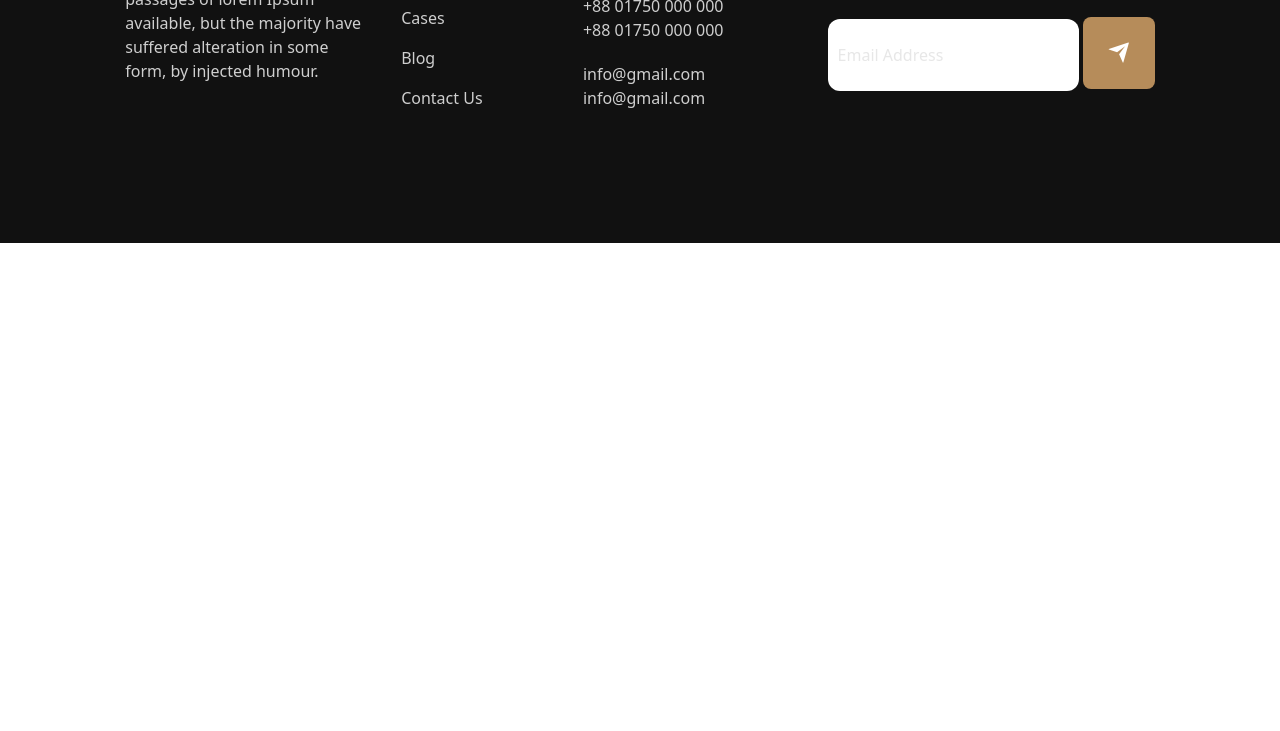
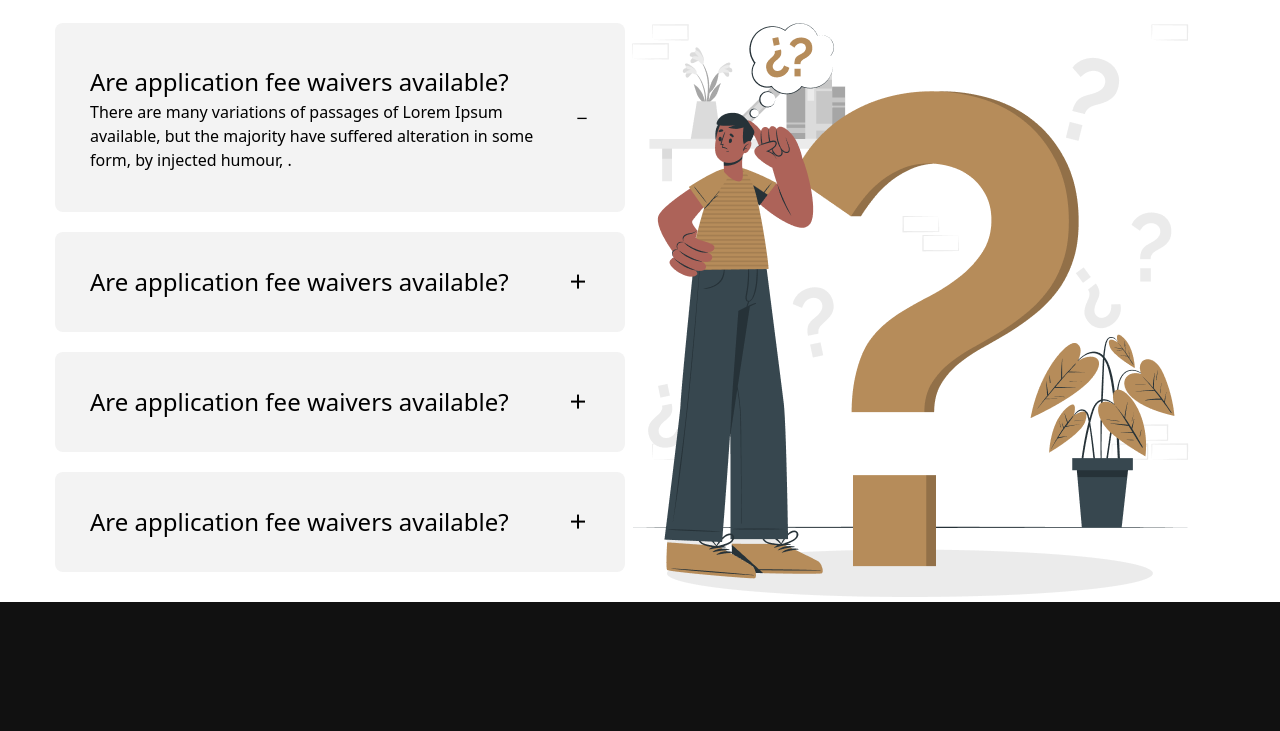
Before and after one commit to mahirsiam2004/PT03-Legal, a plain HTML site: page index.html in a window 1280 px wide. Shown: the part 2931-3662 px from the top of the page. Before the commit the page ends 3174 px from the top, so only its background shows below. Drawn offline with nearby package versions, Linux system fonts and the light colour scheme.

Commit message:
addedquestion faq section

```diff
--- a/index.html
+++ b/index.html
@@ -193,6 +193,47 @@
           </p>
         </div>
       </section>
+      <section id="question" class="text-center space-y-3.5">
+        <h1 class="text-4xl font-[700] mt-[120px] text-[#414040]">
+          Frequently Asked Any Questions
+        </h1>
+        <p class="text-base font-[400] text-[#707070] mb-[64px]">
+          There are many variations of passages of Lorem Ipsum available, but
+          the majority have <br />
+          suffered alteration in some form, by injected humour.
+        </p>
+        <div class="qna-container flex w-[1170px] h-[579px] mx-auto">
+          <div class="left">
+            <div class="box-1">
+              <div>
+                <h2>Are application fee waivers available?</h2>
+                <p>
+                  There are many variations of passages of Lorem Ipsum <br />
+                  available, but the majority have suffered alteration in some
+                  <br />
+                  form, by injected humour, .
+                </p>
+              </div>
+              <div><i class="ri-subtract-line"></i></div>
+            </div>
+            <div class="box flex">
+              <h2>Are application fee waivers available?</h2>
+              <i class="ri-add-line"></i>
+            </div>
+            <div class="box flex">
+              <h2>Are application fee waivers available?</h2>
+              <i class="ri-add-line"></i>
+            </div>
+            <div class="box flex">
+              <h2>Are application fee waivers available?</h2>
+              <i class="ri-add-line"></i>
+            </div>
+          </div>
+          <div class="right">
+            <img src="./images/faq.png" alt="" />
+          </div>
+        </div>
+      </section>
     </main>
     <footer class="w-screen h-[506px] bg-[#111111] mx-auto flex">
       <section
--- a/style.css
+++ b/style.css
@@ -120,6 +120,48 @@
     url("./images/banner.png");
 }
 
+.qna-container .box-1 {
+  background-color: #f3f3f3;
+  width: 570px;
+  height: 189px;
+  display: flex;
+  justify-content: space-between;
+  margin-bottom: 20px;
+  text-align: left;
+  align-items: center;
+  padding: 32px 35px;
+  border-radius: 8px;
+}
+.box-1 h2 {
+  font-size: 24px;
+}
+.box-1 p {
+  font-size: 16px;
+  font-weight: 400;
+}
+.qna-container .box {
+  background-color: #f3f3f3;
+  width: 570px;
+  height: 100px;
+  display: flex;
+  justify-content: space-between;
+  font-size: 24px;
+  margin-bottom: 20px;
+  align-items: center;
+  padding: 32px 35px;
+  border-radius: 8px;
+}
+.qna-container img {
+  width: 570px;
+  height: 574px;
+}
+
+/* .qna-container .box-1 .box{
+display: flex;
+justify-content: center;
+align-items: center;
+} */
+
 footer h3 {
   font-size: 24px;
   font-weight: 800;
```
